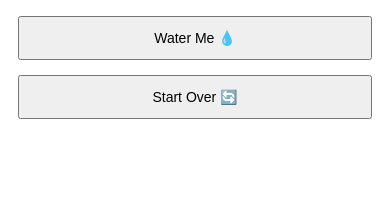
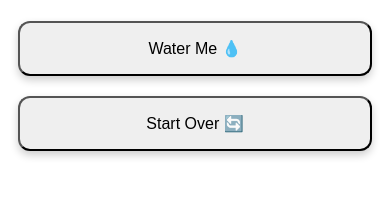
Before and after one commit to trpyobernolt/plant-love, a plain HTML site: page index.html in a window 390 px wide. Shown: the part 215-412 px from the top of the page. Drawn offline with nearby package versions, Linux system fonts and the light colour scheme.

```diff
--- a/style.css
+++ b/style.css
@@ -10,14 +10,16 @@
 
   button {
     width: 100%;
-    font-size: 14px;
-    padding: 12px;
-    margin-top: 15px;
+    font-size: 16px; /* Bigger text */
+    padding: 16px 0; /* Taller button */
+    margin-top: 20px;
+    border-radius: 12px; /* Slightly rounder */
+    box-shadow: 0 4px 8px rgba(0, 0, 0, 0.2);
   }
 
   #message {
-    font-size: 0.9rem; /* Smaller text */
-    line-height: 1.3; /* Tighter line spacing */
+    font-size: 0.9rem;
+    line-height: 1.3;
     margin: 15px 0;
     padding: 0 10px;
   }
```
Also changed, not shown: 1 other file.
